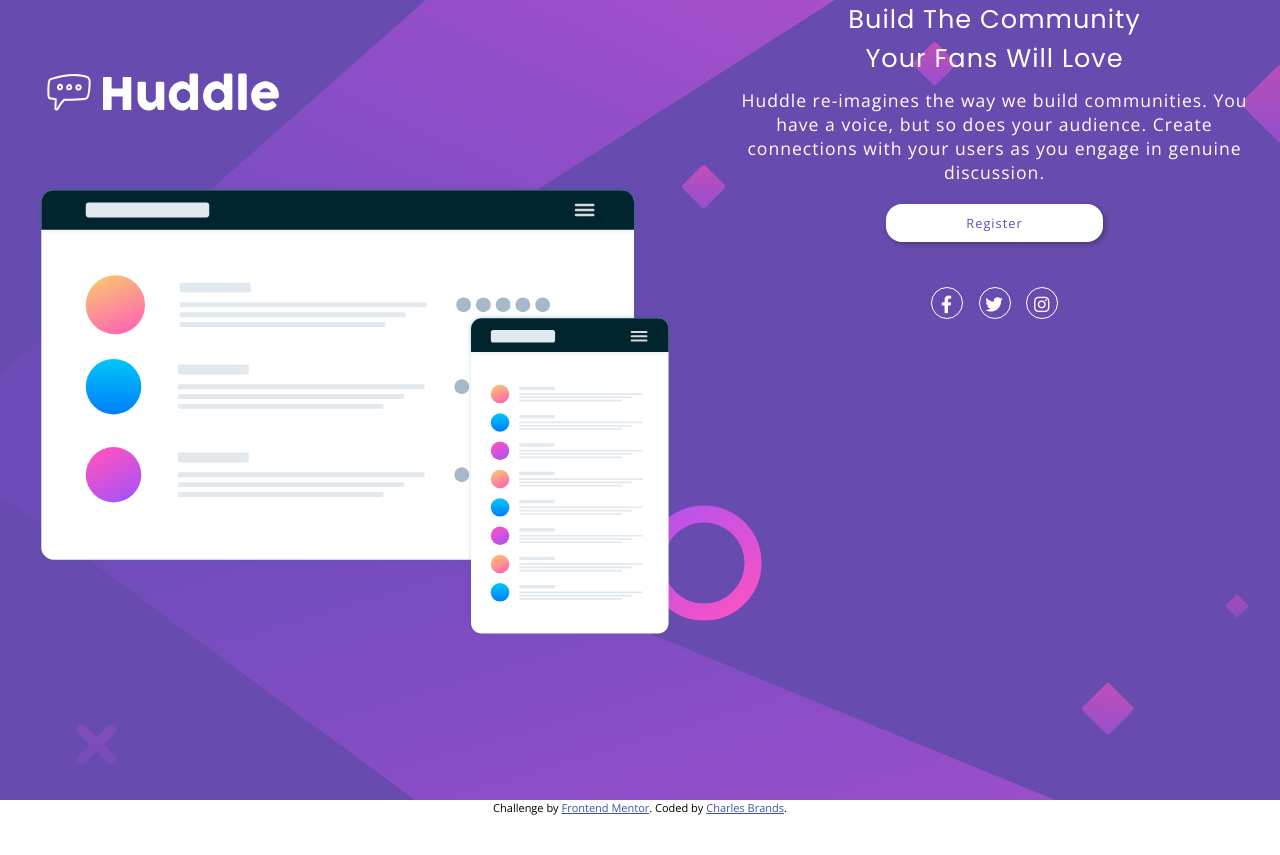
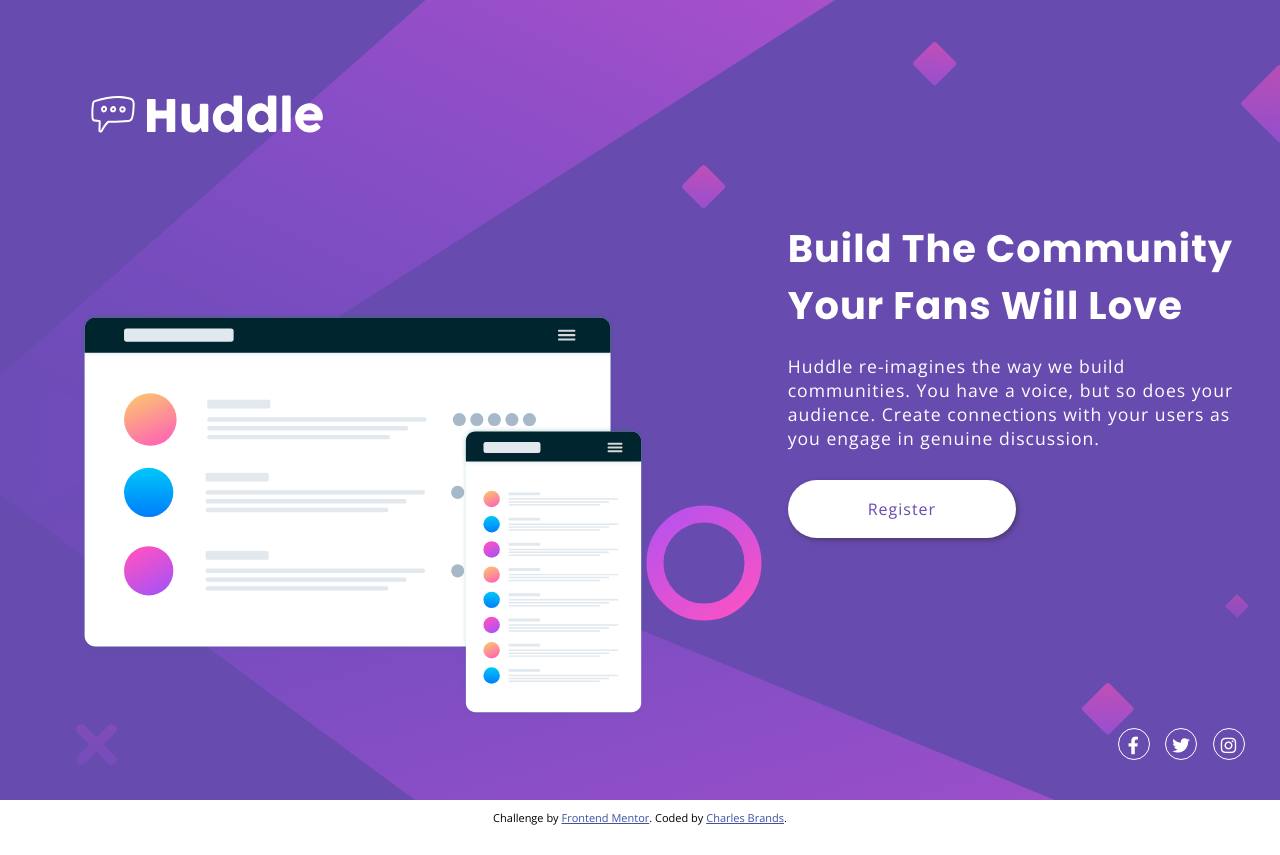
Before and after one commit to cbrands/huddle-landing-page, a plain HTML site: page index.html in a window 1280 px wide. Drawn offline with nearby package versions, Linux system fonts and the light colour scheme.

Commit message:
finalize design

```diff
--- a/index.html
+++ b/index.html
@@ -31,11 +31,13 @@
         </div>
       </div>
       <div class="content">
+        <div class="main-content">
             <h1>Build The Community<br>Your Fans Will Love</h1>
             <p>Huddle re-imagines the way we build communities. You have a voice, but so does your audience.
               Create connections with your users as you engage in genuine discussion.
             </p>
             <a href="#">Register</a>
+        </div>
         <div class="social">
             <i class="fab fa-facebook-f"></i>
             <i class="fab fa-twitter"></i>
--- a/style.css
+++ b/style.css
@@ -31,7 +31,6 @@ p {
   padding: 10px 80px;
   border-radius: 16px;
   font-size: 0.8rem;
-  margin-bottom: 40px;
   box-shadow: 2px 2px 5px #4A3B6C;
 }
 
@@ -50,18 +49,20 @@ i {
   height: 100vh;
   display: flex;
   flex-direction: column;
+  padding: 0;
 }
 
 .splash {
   background-image: url("./images/bg-mobile.svg");
   background-repeat: no-repeat;
   background-size: cover;
+  height: 50%;
+  width: 80%;
+  margin: 0 auto;
 }
 
 .splash-content {
-  width: 80%;
-  min-block-size: 400px;
-  margin: 30px auto;
+  height: 100%;
   display: flex;
   flex-direction: column;
   justify-content: space-around;
@@ -76,13 +77,27 @@ i {
 }
 
 .content {
-  /* padding: 20px; */
   width: 80%;
+  height: 50%;
   margin: 0 auto;
   letter-spacing: 1px;
+  display: flex;
+  flex-direction: column;
+  justify-content: space-around;
+  align-content: space-around;
+  margin-bottom: 0;
 }
 
-@media (min-width: 600px) {
+@media (min-width: 720px) {
+  body {
+    text-align: left;
+  }
+
+  h1 {
+    font-size: 2.4rem;
+    font-weight: 700;;
+  }
+
   .landing-page {
     background-image: url("./images/bg-desktop.svg");
     background-repeat: no-repeat;
@@ -92,18 +107,52 @@ i {
 
   .splash {
     background-image: none;
+    height: 100%;
   }
 
   .splash-content {
-    height: 80vh;
+    height: 100vh;
     width: 90%;
+    margin-left: auto;
   }
 
   .logo {
     width: 250px;
   }
 
+  .mockup {
+    width: 80%;
+  }
+
   .content {
-    width: 40%;
+    width: 50%;
+    height: 100vh;
+    justify-content: center;
+  }
+
+  p {
+    padding: 10px 0;
+    /* margin: 20px 0; */
+  }
+
+  .main-content {
+    padding-right: 40px;
+    height: 86vh;
+    display: flex;
+    flex-direction: column;
+    justify-content: center;
+    align-items: flex-start;
+  }
+
+  .content a {
+    margin-left: 0;
+    font-size: 1rem;
+    padding: 18px 80px;
+    border-radius: 40px;
+  }
+
+  .social {
+    align-self: flex-end;
+    padding-right: 30px;
   }
 }
```
Lines whose indentation alone changed are shown as unchanged.
